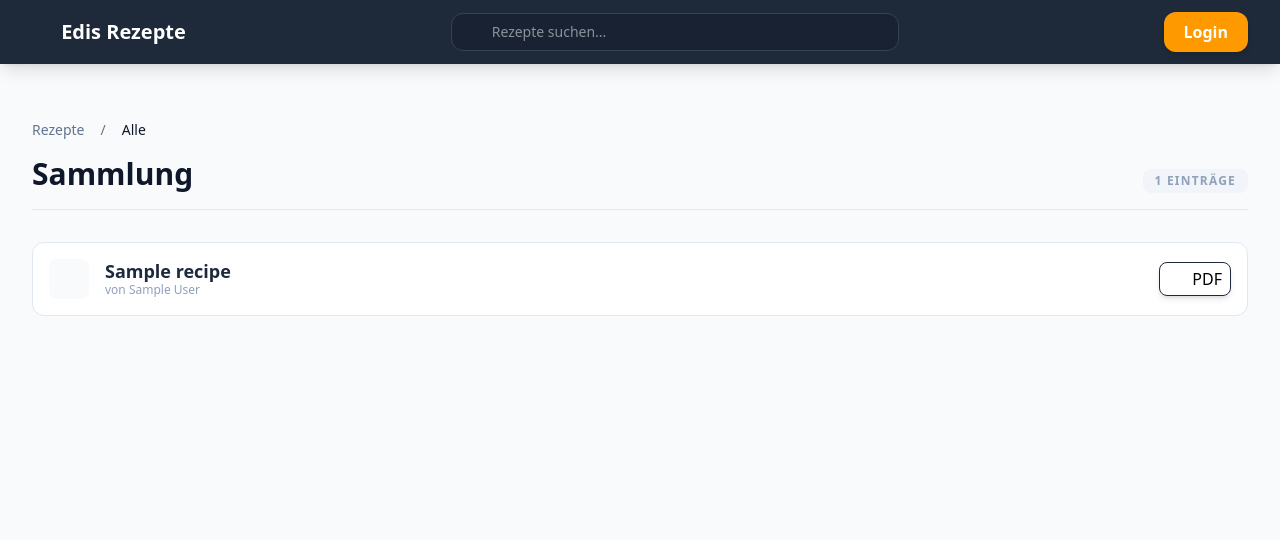
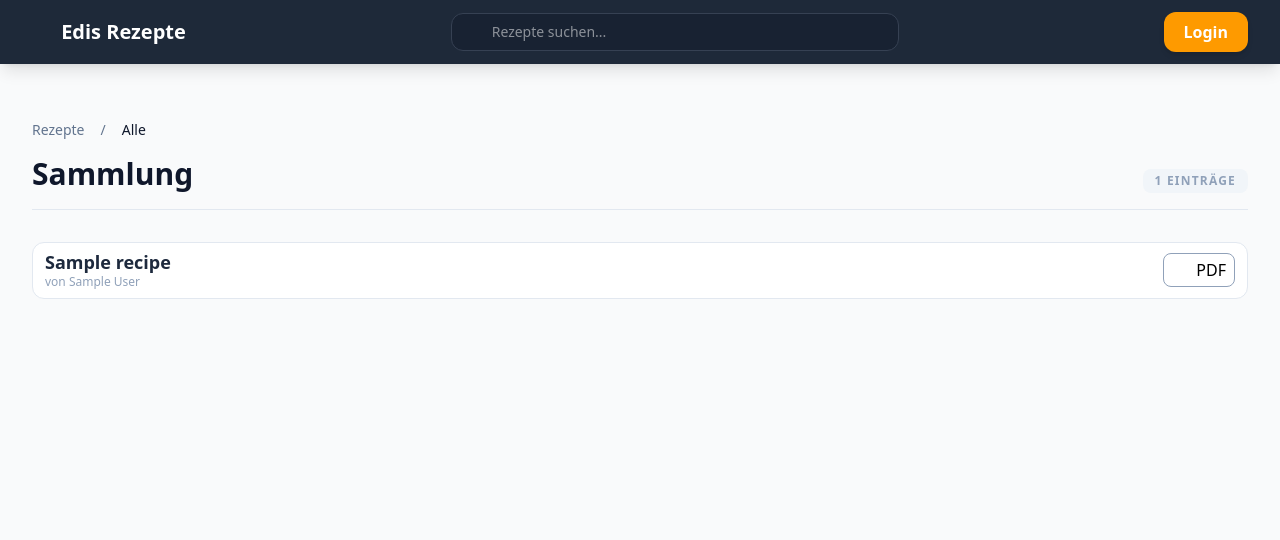
Before and after one commit to eiten/rezepte, a FastAPI app: template templates/index.html in a window 1280 px wide. Shown: the top 540 px of the page. Run offline with FastAPI, Linux system fonts and the light colour scheme; the template is opened without the code that fills it: most values are stand-ins (such as "Sample title", 1, 10 or a date in 2020); some web fonts are replaced.

Commit message:
Diverse anpassungen am Design

```diff
--- a/routers/recipes.py
+++ b/routers/recipes.py
@@ -7,8 +7,8 @@ from template_config import templates
 
 router = APIRouter()
 
-@router.get("/", response_class=HTMLResponse)
-async def read_root(request: Request, db: aiosqlite.Connection = Depends(get_db_connection)):
+@router.get("/", response_class=HTMLResponse, name="index")
+async def index(request: Request, db: aiosqlite.Connection = Depends(get_db_connection)):
     """ Home page: List all recipes """
     user_ctx = await get_user_context(request, db)
 
--- a/static/css/main.css
+++ b/static/css/main.css
@@ -70,7 +70,7 @@
     --color-accent: var(--color-amber-500);
     --color-accent-hover: var(--color-amber-600);
     --color-accent-soft: var(--color-amber-50);
-    --color-danger: var(--color-red-500);
+    --color-danger: var(--color-red-600);
     --color-danger-soft: var(--color-red-100);
     --color-nav-bg: var(--color-gray-800);
     --color-nav-text: var(--color-gray-300);
@@ -602,6 +608,12 @@
   .border-slate-300 {
     border-color: var(--color-slate-300);
   }
+  .border-slate-400 {
+    border-color: var(--color-slate-400);
+  }
+  .border-slate-500 {
+    border-color: var(--color-slate-500);
+  }
   .border-slate-800 {
     border-color: var(--color-slate-800);
   }
@@ -1178,15 +1168,14 @@
       color: var(--color-accent);
     }
   }
-  .has-\[\:checked\]\:shadow-sm {
-    &:has(*:is(:checked)) {
-      --tw-shadow: 0 1px 3px 0 var(--tw-shadow-color, rgb(0 0 0 / 0.1)), 0 1px 2px -1px var(--tw-shadow-color, rgb(0 0 0 / 0.1));
-      box-shadow: var(--tw-inset-shadow), var(--tw-inset-ring-shadow), var(--tw-ring-offset-shadow), var(--tw-ring-shadow), var(--tw-shadow);
-    }
-  }
   .sm\:block {
     @media (width >= 40rem) {
       display: block;
+    }
+  }
+  .sm\:flex {
+    @media (width >= 40rem) {
+      display: flex;
     }
   }
   .sm\:hidden {
@@ -1241,6 +1235,11 @@
   .md\:justify-start {
     @media (width >= 48rem) {
       justify-content: flex-start;
+    }
+  }
+  .lg\:inline {
+    @media (width >= 64rem) {
+      display: inline;
     }
   }
   .lg\:px-8 {
@@ -1402,59 +1401,6 @@
   inherits: false;
   initial-value: solid;
 }
-@property --tw-blur {
-  syntax: "*";
-  inherits: false;
-}
-@property --tw-brightness {
-  syntax: "*";
-  inherits: false;
-}
-@property --tw-contrast {
-  syntax: "*";
-  inherits: false;
-}
-@property --tw-grayscale {
-  syntax: "*";
-  inherits: false;
-}
-@property --tw-hue-rotate {
-  syntax: "*";
-  inherits: false;
-}
-@property --tw-invert {
-  syntax: "*";
-  inherits: false;
-}
-@property --tw-opacity {
-  syntax: "*";
-  inherits: false;
-}
-@property --tw-saturate {
-  syntax: "*";
-  inherits: false;
-}
-@property --tw-sepia {
-  syntax: "*";
-  inherits: false;
-}
-@property --tw-drop-shadow {
-  syntax: "*";
-  inherits: false;
-}
-@property --tw-drop-shadow-color {
-  syntax: "*";
-  inherits: false;
-}
-@property --tw-drop-shadow-alpha {
-  syntax: "<percentage>";
-  inherits: false;
-  initial-value: 100%;
-}
-@property --tw-drop-shadow-size {
-  syntax: "*";
-  inherits: false;
-}
 @property --tw-duration {
   syntax: "*";
   inherits: false;
@@ -1495,19 +1441,6 @@
       --tw-ring-offset-color: #fff;
       --tw-ring-offset-shadow: 0 0 #0000;
       --tw-outline-style: solid;
-      --tw-blur: initial;
-      --tw-brightness: initial;
-      --tw-contrast: initial;
-      --tw-grayscale: initial;
-      --tw-hue-rotate: initial;
-      --tw-invert: initial;
-      --tw-opacity: initial;
-      --tw-saturate: initial;
-      --tw-sepia: initial;
-      --tw-drop-shadow: initial;
-      --tw-drop-shadow-color: initial;
-      --tw-drop-shadow-alpha: 100%;
-      --tw-drop-shadow-size: initial;
       --tw-duration: initial;
     }
   }
--- a/static/css/src.css
+++ b/static/css/src.css
@@ -5,8 +5,8 @@
   --color-accent-hover: var(--color-amber-600);
   --color-accent-soft: var(--color-amber-50);
 
-  --color-danger: var(--color-red-500);
-  --color-danger-hover: var(--color-red-600);
+  --color-danger: var(--color-red-600);
+  --color-danger-hover: var(--color-white);
   --color-danger-soft: var(--color-red-100);
 
   --color-nav-bg: var(--color-gray-800);
--- a/templates/base.html
+++ b/templates/base.html
@@ -15,7 +15,7 @@
 
                 <div id="nav-logo" class="flex items-center flex-shrink-0">
                     <span class="ph-hdr-icon text-accent mr-2">&#xE6CA;</span>
-                    <a href="/" class="text-white font-bold text-xl no-underline block">Edis Rezepte</a>
+                    <a href="{{ url_for('index') }}" class="text-white font-bold text-xl no-underline block">Edis Rezepte</a>
                 </div>
 
                 <div class="flex-1 flex justify-end md:justify-start max-w-md">
@@ -73,7 +73,7 @@
                                 {% endif %}
 
                                 <div class="border-t border-gray-100 my-1"></div>
-                                <a href="/auth/logout" class="flex items-center px-4 py-2 text-sm text-red-600 hover:bg-red-50 no-underline">
+                                <a href="{{ url_for('logout')}}" class="flex items-center px-4 py-2 text-sm text-red-600 hover:bg-red-50 no-underline">
                                     <span class="ph-btn-icon mr-3 text-lg">&#xE42A;</span> Abmelden
                                 </a>
                             </div>
--- a/templates/index.html
+++ b/templates/index.html
@@ -29,17 +29,13 @@
     <div class="space-y-2">
         {% for recipe in recipes %}
         <article class="group bg-white rounded-xl border border-slate-200 hover:border-accent/30 hover:shadow-md transition-all">
-            <div class="flex items-center justify-between p-4 cursor-pointer sm:cursor-default"
+            <div class="flex items-center justify-between py-2 px-3 cursor-pointer sm:cursor-default"
                  onclick="toggleMobileMenu('{{ recipe.id }}')">
 
                 <div class="flex items-center gap-4 flex-1 min-w-0">
-                    <div class="w-10 h-10 rounded-lg bg-slate-50 flex items-center justify-center text-slate-400 group-hover:bg-accent-soft group-hover:text-accent transition-colors shrink-0">
-                        <span class="ph-btn-icon text-xl m-0">&#xED8E;</span>
-                    </div>
-
                     <div class="min-w-0">
                         <h2 class="text-lg font-semibold text-slate-800 truncate leading-tight group-hover:text-accent transition-colors">
-                            <a href="/recipe/{{ recipe.id }}" class="no-underline">{{ recipe.name }}</a>
+                            <a href="{{ url_for('read_recipe', recipe_id=recipe.id) }}" class="no-underline">{{ recipe.name }}</a>
                         </h2>
                         <p class="text-xs text-slate-400 truncate">
                             von {{ recipe.author }}
@@ -47,18 +43,14 @@
                     </div>
                 </div>
 
-                <div class="flex rounded-lg overflow-hidden border border-slate-800 shadow-md">
+                <div class="hidden sm:flex rounded-lg overflow-hidden border border-slate-400">
                     {% if is_admin or (current_user_id == recipe.owner_id) %}
-                    <a href="{{ url_for('edit_recipe', recipe_id=recipe.id) }}" class="px-2 py-1 border-r color-nav-bg color-nav-text hover:bg-accent-soft hover:text-accent no-underline transition-colors"><span class="ph-btn-icon text-lg mr-1">&#xE3B4;</span> Berabeiten</a>
+                    <a href="{{ url_for('edit_recipe', recipe_id=recipe.id) }}" class="px-2 py-1 border-r border-slate-400 color-nav-bg color-nav-text hover:bg-accent-soft hover:text-accent no-underline transition-colors"><span class="ph-btn-icon text-lg mr-1">&#xE3B4;</span><span class="hidden lg:inline"> Bearbeiten</span></a>
                     {% endif %}
                     {% if is_admin %}
-                    <a href="#" class="px-2 py-1 border-r border-danger color-nav-bg color-nav-text hover:bg-danger hover:text-white no-underline transition-colors"><span class="ph-btn-icon text-lg mr-1">&#xE4A6;</span> Löschen</a>
+                    <a href="#" class="px-2 py-1 border-r border-slate-400 color-nav-bg color-nav-text text-danger bg-danger-soft hover:bg-danger hover:text-white no-underline transition-colors"><span class="ph-btn-icon text-lg mr-1">&#xE4A6;</span><span class="hidden lg:inline"> Löschen</span></a>
                     {% endif %}
-                    <a href="{{ url_for('get_pdf', recipe_id=recipe.id) }}" class="px-2 py-1 color-nav-bg color-nav-text hover:bg-accent-soft hover:text-accent no-underline transition-colors"><span class="ph-btn-icon text-lg mr-1">&#xE702;</span> PDF</a>
-                </div>
-
-                <div class="md:hidden text-slate-300">
-                    <span id="arrow-{{ recipe.id }}" class="ph-btn-icon transition-transform duration-200">&#xE098;</span>
+                    <a href="{{ url_for('get_pdf', recipe_id=recipe.id) }}" class="px-2 py-1 color-nav-bg color-nav-text hover:bg-accent-soft hover:text-accent no-underline transition-colors"><span class="ph-btn-icon text-lg mr-1">&#xE702;</span><span class="hidden lg:inline"> PDF</span></a>
                 </div>
             </div>
         </article>
```
Also changed, not shown: other parts of static/css/main.css (+17 -28 lines), routers/auth.py (+5 -3 lines), templates/edit_recipe.html (+3 -5 lines).
